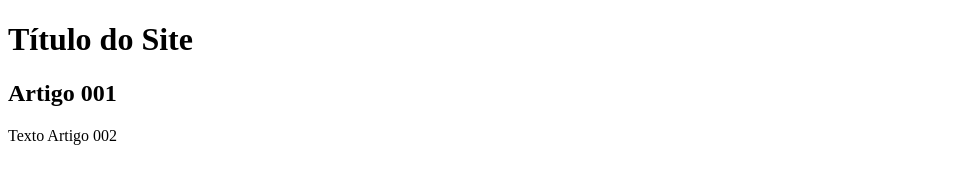
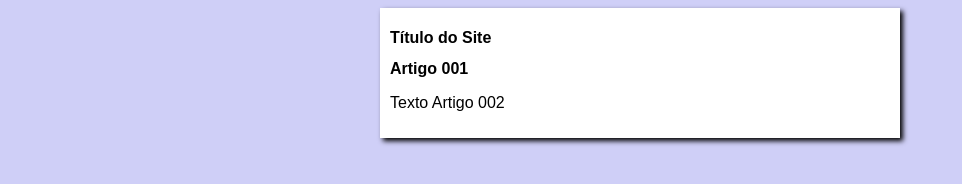
Before and after one commit to juniorsilva-dev/projeto-site, a plain HTML site: page index.html in a window 1280 px wide. Shown: the whole page, without its empty margins (0-962 px from the left). Drawn offline with Linux system fonts and the light colour scheme.

Commit message:
Iniciei o designer.

```diff
--- /dev/null
+++ b/estilos/style.css
@@ -0,0 +1,16 @@
+*{
+    font-family: Arial, Helvetica, sans-serif;
+    font-size: 16px;
+}
+
+body {
+    background-color: rgb(207, 207, 247) ;
+}
+
+main {
+    background-color: white;
+    width: 500px;
+    margin: auto;
+    padding:  10px;
+    box-shadow: 3px 3px 5px rgb(0, 0, 0.473);
+}
--- a/index.html
+++ b/index.html
@@ -5,6 +5,7 @@
     <meta http-equiv="X-UA-Compatible" content="IE=edge">
     <meta name="viewport" content="width=device-width, initial-scale=1.0">
     <title>Título do Site</title>
+    <link rel="stylesheet" href="estilos/style.css">
 </head>
 <body>
     <main><!--Conteúdo príncipal-->
```
Also changed, not shown: style.css (added).
